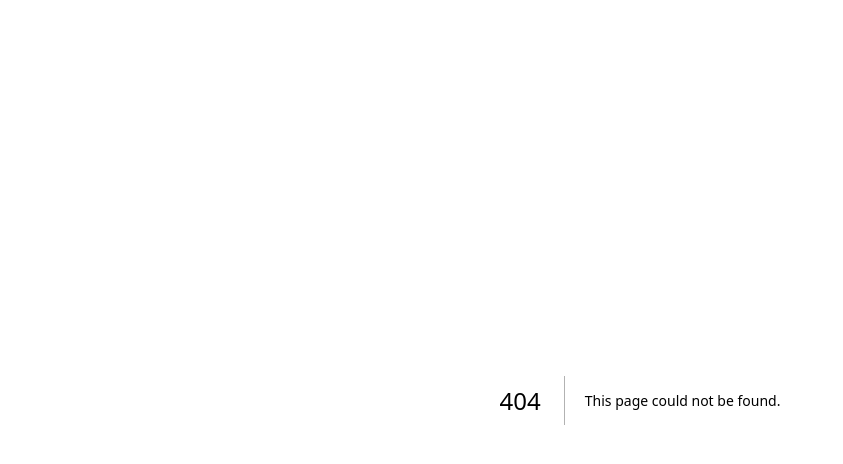
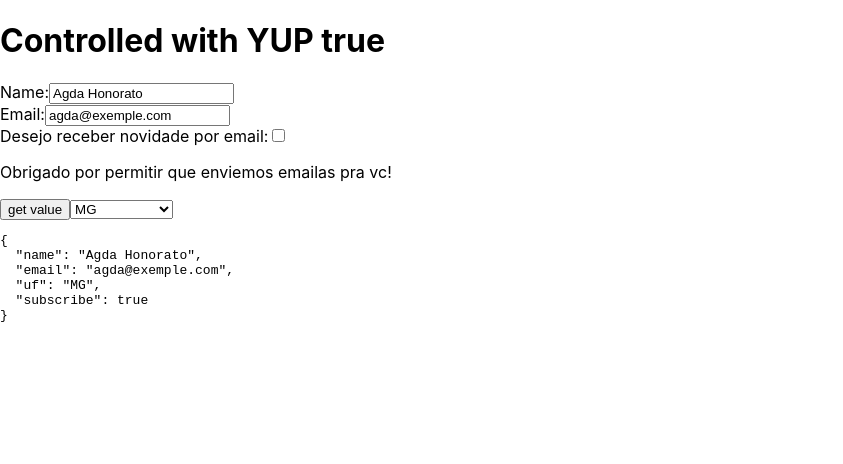
Before and after one commit to jvmhonorato/form-react, a Next.js app: page /controlled-validation-yup-server in a window 1280 px wide. Before the commit this address had no page. Shown: the top 464 px of the page, without its empty margins (0-843 px from the left). Built offline with nearby package versions, Linux system fonts and the light colour scheme.

Commit message:
consuming API data

```diff
--- /dev/null
+++ b/config.js
@@ -0,0 +1,26 @@
+export const users = [
+    {
+        id: 1,
+        name: 'Victor Honorato',
+        email: 'victor@exemple.com',
+        uf:'BA',
+        subscribe: true
+    },
+    {
+        id: 3,
+        name: 'Agda Honorato',
+        email: 'agda@exemple.com',
+        uf:'MG',
+        subscribe: true
+    },
+    {
+        id: 3,
+        name: 'Hanna Honorato',
+        email: 'hanna@exemple.com',
+        uf:'SP',
+        subscribe: true
+    }
+
+]
+//time request API
+export const delay = 2000
--- /dev/null
+++ b/pages/api/users/[id].js
@@ -0,0 +1,15 @@
+import { users, delay } from '../../../config'
+
+export default function handler(req, res) {
+    const {id} = req.query
+
+    setTimeout(() => {
+     const user = users.find((user) => user.id === Number(id))
+    if(user){
+        res.status(200).json(user)
+    }else {
+        res.status(404).json({ error: 'user not found'})
+    }
+},delay)
+
+}
--- /dev/null
+++ b/pages/api/users/index.js
@@ -0,0 +1,11 @@
+import { users, delay } from '../../../config'
+
+export default function (req, res) {
+    setTimeout(() => {
+        if(req.method ==='GET'){
+                res.status(200).json(users)
+        }else if(req.method ==='POST'){
+            req.status(200).json(req.body)
+        }
+},delay)
+}
--- /dev/null
+++ b/pages/controlled-validation-yup-server.js
@@ -0,0 +1,105 @@
+import { useState, useEffect } from "react"
+import * as yup from 'yup'
+
+const ufs = ['BA','SP','MG','RJ']
+
+//yup requirements objects
+const schema = yup.object().shape({
+    name: yup.string().required('O campo nom,e é obrigatorio'),
+    email:yup.string().required('O campo email é obrigatorio').email('Insira um email válido')
+})
+
+const FormControlled = () => {
+
+    const [form, setFormValues] = useState({
+        name:'',
+        email:'',
+        uf:'',
+        subscribe:false,
+    })
+    const [hasError, setHasError] = useState(false)
+    const [errors, setErrors] = useState({})
+    const [loaded,setLoaded] = useState(false)
+    useEffect(()=> {
+        const loadData = async() => {
+            const data = await fetch('/api/users/3')
+            const json = await data.json()
+            setFormValues({
+                name:json.name,
+                email:json.email,
+                uf:json.uf,
+                subscribe:json.subscribe
+            })
+            setLoaded(true)
+        }
+        loadData()
+    },[])
+    useEffect(()=> {
+        const validation = async() => {
+        const hasError = await schema.isValid(form)
+        setHasError(hasError)
+        try{
+            await schema.validate(form, { abortEarly: false})
+            setErrors({})
+        }catch(err){
+            console.log(JSON.stringify(err.inner, null,2))
+            const errors = err.inner.reduce(
+                (prev,curr)=>({...prev, [curr.path]: curr.message}),{}
+            )
+            setErrors(errors)
+            console.log(errors)
+        }
+        console.log(hasError)
+        }
+        validation()
+    },[form])
+
+    const getValue = () => {
+        //add '?' pra deixar a leitura da ação condicionada
+         // console.log(inputRef?.current?.value)
+         console.log(form)
+    }
+    const onChange = (event) => {
+        const formField = event.target.name
+        const value = event.target.type === 'checkbox' ? event.target.checked : event.target.value
+        setFormValues(curr => {
+            return {
+                ...curr,
+                [formField]: value
+            }
+        }
+      )
+    }
+
+    return(
+        <>
+
+        <h1>Controlled with YUP {JSON.stringify(loaded)}</h1>
+        {loaded && <>
+        Name:
+         <input type='text' name='name' value={form.name} onChange={onChange} /><br/>
+         {errors.name && <p>{errors.name}</p>}
+         Email:
+         <input type='text'name='email' value={form.email} onChange={onChange} /><br/>
+         {errors.email && <p>{errors.email}</p>}
+         Desejo receber novidade por email:
+         <input type='checkbox'name='subscribe' value={form.subscribe} onChange={onChange} /><br/>
+         {form.subscribe && (<p>Obrigado por permitir que enviemos emailas pra vc!</p>)}
+
+         <button type="button" onClick={getValue} >
+            get value
+         </button>
+         <select name='uf' onChange={onChange} value={form.uf}>
+            <option>Selecione UF</option>
+            {ufs.map(uf => <option key={uf} value={uf}>{uf}</option>)}
+         </select>
+         {/* use(curr ) => (!curr) pra variar de true ou false a cada click */}
+
+         <pre>{JSON.stringify(form,null,2)}</pre>
+         </>}
+        </>
+
+    )
+}
+
+export default FormControlled
```
Also changed, not shown: tutorial.txt.
